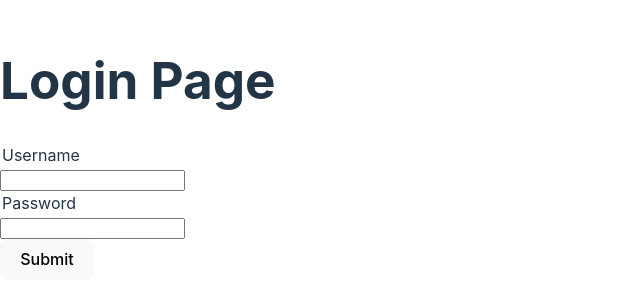
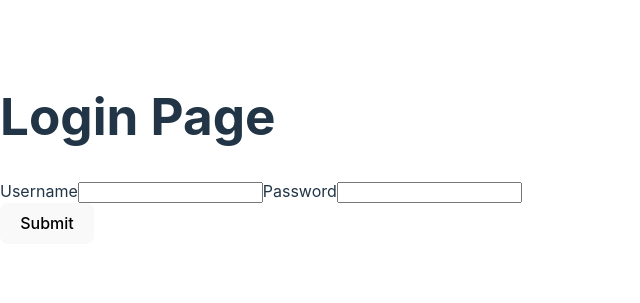
Before and after one commit to Kapil-Vasanth/mini-buildout, a React (Vite) app: page / in a window 1280 px wide. Shown: the part 251-554 px from the top of the page, without its empty margins (0-640 px from the left). Built offline with nearby package versions, Linux system fonts and the light colour scheme.

Commit message:
changed legend to label

```diff
--- a/src/components/Login.jsx
+++ b/src/components/Login.jsx
@@ -41,9 +41,9 @@ function Login() {
     <form onSubmit={(e) => handleSubmit(e)}>
         <h1>Login Page</h1>
         {error && <>Invalid Username and Password</>}
-          <legend>Username</legend>
+          <label>Username</label>
           <input type="text" name="username" required value={formData.username || ''} onChange={e => handleChange(e)} />
-          <legend>Password</legend>
+          <label>Password</label>
           <input type="password" name="password" value={formData.password || ''} onChange={handleChange} />
           <br />
           <button type="submit">Submit</button>
```
